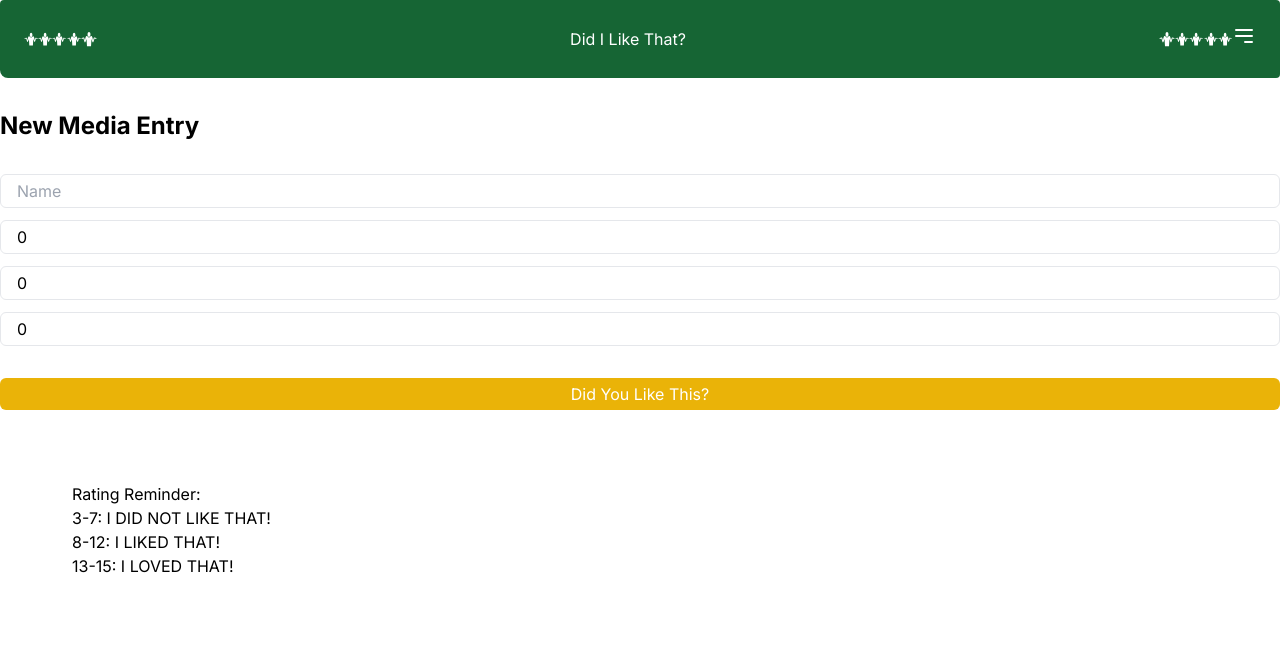
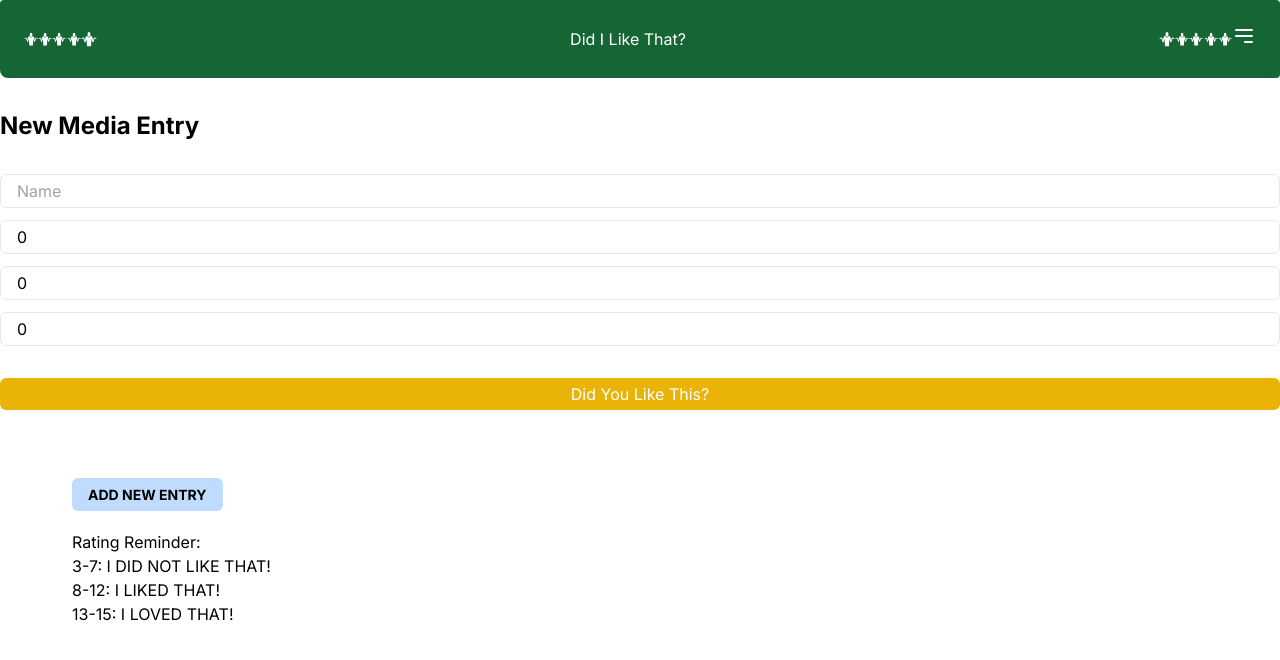
Before and after one commit to rohansinha01/capstone, a Next.js app: page /create in a window 1280 px wide. Shown: the top 660 px of the page. Built offline with nearby package versions, Linux system fonts and the light colour scheme; what tw-elements would draw is missing.

Commit message:
create button on home page

```diff
--- a/app/components/Footer.tsx
+++ b/app/components/Footer.tsx
@@ -1,9 +1,17 @@
-
+import Link from "next/link";
 
 export const Footer = () => {
     return (
         <>
-        <div className="p-12 m-6">
+
+        <div className="p-12 m-6 gap-2">
+        <Link
+                    className="bg-blue-200 px-4 py-2 rounded-md uppercase text-sm font-bold align-center"
+                    href={`/create`}
+                  >
+                    Add New Entry
+                  </Link>
+        <div><br /></div>
         <h1>Rating Reminder:</h1>
         <h3>3-7: I DID NOT LIKE THAT!</h3>
         <h3>8-12: I LIKED THAT!</h3>
```
